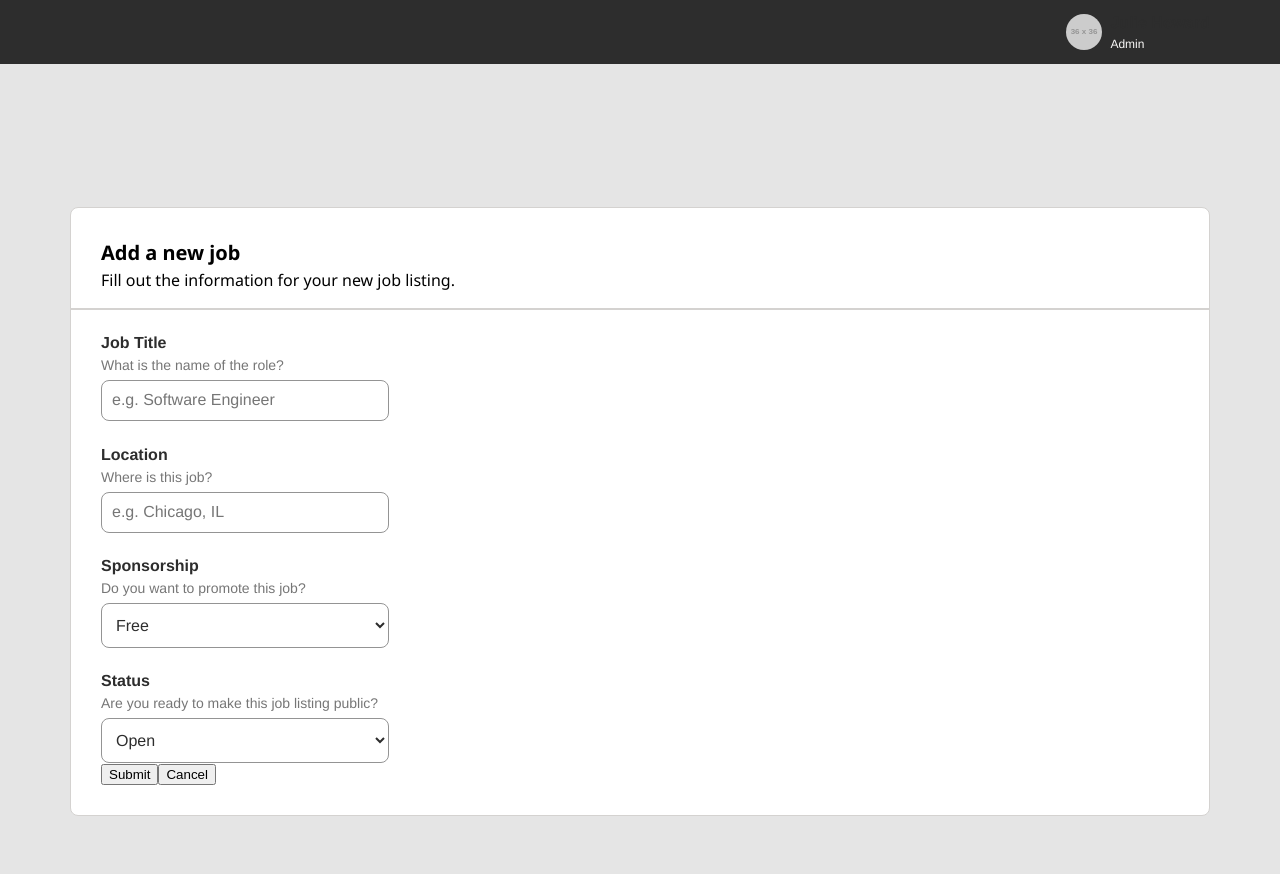
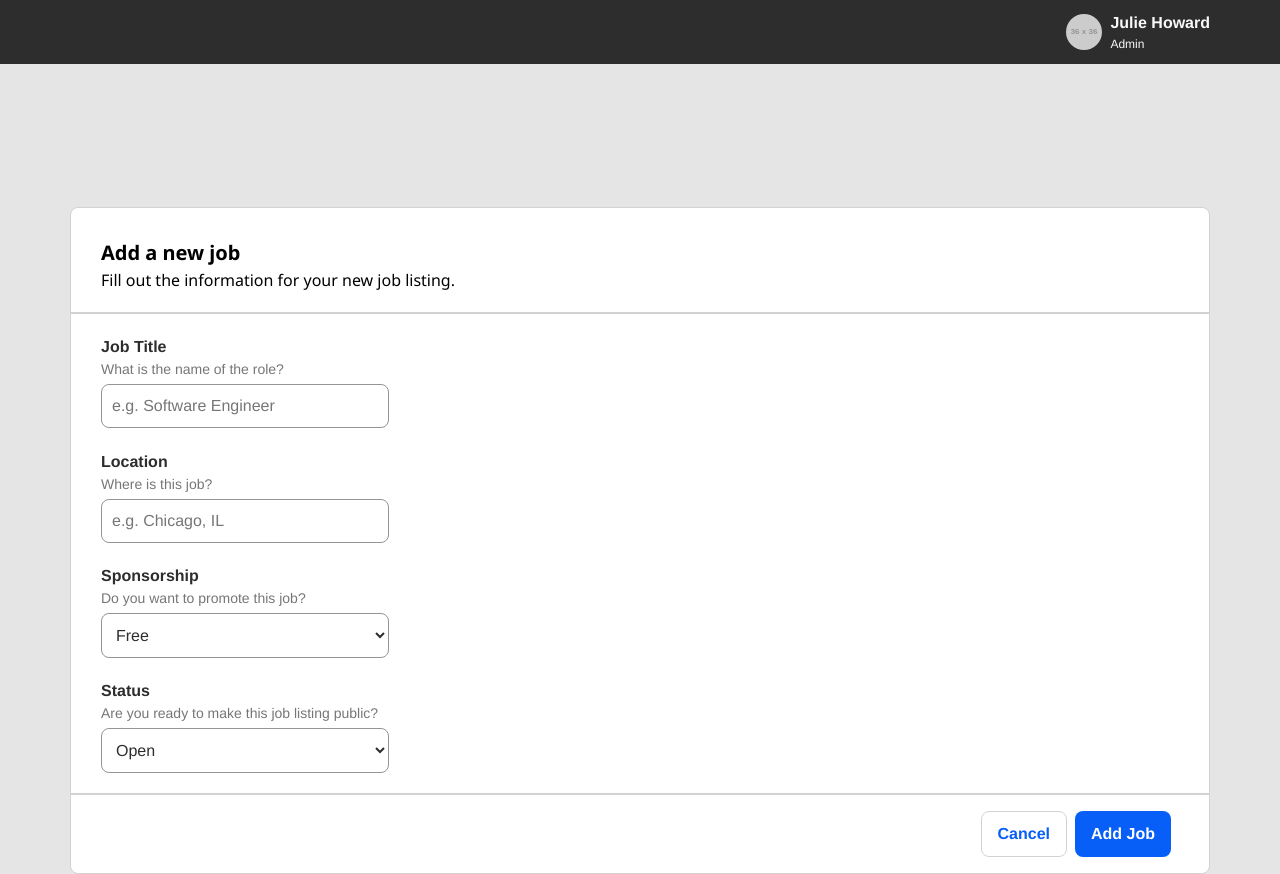
Before and after one commit to christinakerr/frontend-exercise, a React (Create React App) app: page /add in a window 1280 px wide. Before the commit the page ends 816 px from the top, so only its background shows below. Built offline with nearby package versions, Linux system fonts and the light colour scheme.

Commit message:
Styled submit and cancel buttons from add/edit page

```diff
--- a/src/components/Form/Form.css
+++ b/src/components/Form/Form.css
@@ -25,6 +25,9 @@ p {
     padding: 12px 10px;
     width: 288px;
     margin-top: 0px;
+    font-family: Helvetica Neue;
+    font-size: 16px;
+    color: #2D2D2D;
 }
 
 ::placeholder {
@@ -39,3 +42,12 @@ select {
     line-height: 150%;
     color: #2D2D2D;
 }
+
+.form-btn {
+    margin: 16px 8px 0 0;
+}
+
+.btn-row {
+    display: flex;
+    justify-content: flex-end;
+}
--- a/src/components/Form/Form.js
+++ b/src/components/Form/Form.js
@@ -1,6 +1,6 @@
 import React from 'react'
 import Button from "../Button"
-import {Link } from "react-router-dom"
+import { Link } from "react-router-dom"
 import "./Form.css"
 
 function Form(props) {
@@ -34,9 +34,11 @@ function Form(props) {
                 <option data-testid="opt-paused" value="Paused">Paused</option>
                 <option value="Closed">Closed</option>
             </select>
-            <br />
-            <input type="submit" value="Submit" data-testid="submit-btn"></input>
-            <Link to="/" data-testid="cancel-btn"><Button>Cancel</Button></Link>
+            <hr className="hr" />
+            <div className="btn-row">
+                <Link to="/" data-testid="cancel-btn"><button className="btn-secondary form-btn">Cancel</button></Link>
+                <input type="submit" value="Add Job" className="btn-primary form-btn" data-testid="submit-btn"></input>
+            </div>
         </form>
     );
 }
--- a/src/components/Header/Header.css
+++ b/src/components/Header/Header.css
@@ -22,6 +22,8 @@ header h4 {
     font-size: 16px;
     line-height: 150%;
     margin: 0;
+    color: #FAF9F8;
+
 }
 
 header h6 {
--- a/src/pages/AddEdit/AddEdit.css
+++ b/src/pages/AddEdit/AddEdit.css
@@ -4,6 +4,7 @@
     box-sizing: border-box;
     border-radius: 8px;
     padding: 30px;
+    padding-bottom: 16px;
     margin-top: 143px;
 }
 
@@ -27,6 +28,8 @@ h3 {
 .hr {
     border: 1px solid #D4D2D0;
     width: auto;
-    margin-left: -30px;
+    /* margin-left: -30px;
     margin-right: -30px;
+    margin-top: 20px; */
+    margin: 20px -30px 0px -30px;
 }
```
